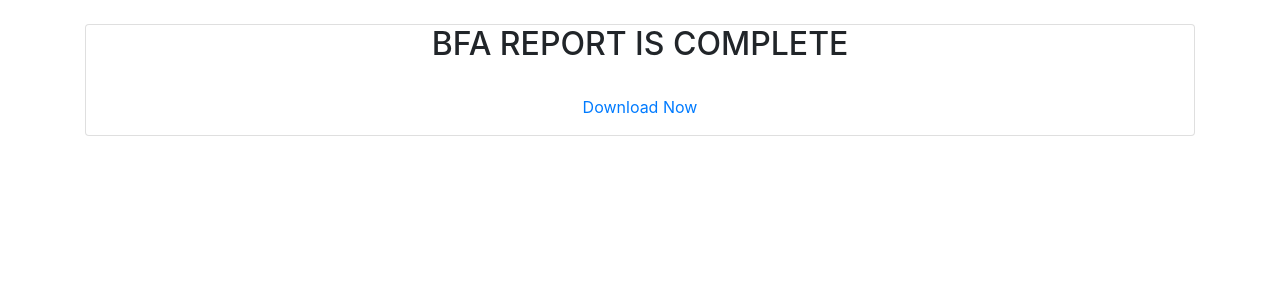
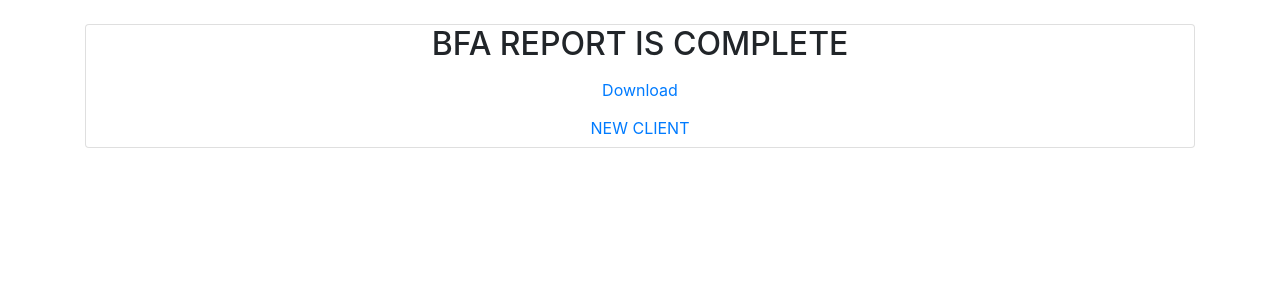
Before and after one commit to Ivan2911/BFA_Calculation, a Flask app: template templates/outputCalc.html in a window 1280 px wide. Shown: the top 300 px of the page. Run offline with Flask 2, Linux system fonts and the light colour scheme; the template is opened without the code that fills it, so the values that code supplies are empty; some libraries are stand-ins or nearby versions.

Commit message:
add button to allow user to go back to generate new client

```diff
--- a/app.py
+++ b/app.py
@@ -110,22 +110,17 @@ def report_generator():
 
     file_path = generate_report(dic_summary)
     session["file_path"] = file_path
-    print("XXXXXXXXXXXXXXXXXXXXXXXXXXXXXXXXXXXXXXXXXXXXXXXXXXXXXXXX")
-    print(file_path)
-    #print(GDSCR)
     return render_template('outputCalc.html')
 
 @app.route("/download")
 def download_file():
     file_path = session.get("file_path", None)
-    print("BBBBBBBBBBBBBBBBBBBBBBBBBBBBBBBBB")
-    print(file_path)
-    #f = open(file_path, "r")
+
     return send_file(file_path, as_attachment=True)
-    #return render_template('bfaReport.html')
+
 
 
 
 
 if __name__ == "__main__":
-    app.run(debug = True)
+    app.run(debug = True, host='0.0.0.0')
--- a/reportGenerator.py
+++ b/reportGenerator.py
@@ -44,6 +44,8 @@ def report_content(dict):
     GDSCR = str(GDSCR)
     DTO = str(DTO)
     DTI = str(DTI)
+    balance = str(balance)
+    capacity= str(capacity)
 
     #Initiate document
     document = Document()
@@ -99,7 +101,7 @@ def report_content(dict):
 
     #Bank Statement Analsyis
     document.add_heading('Bank Statement Analysis', level=1)
-    document.add_paragraph("   We conducted a bank statement analysis using (Business Name)'s bank account statements from October 2016 to January 2017. The analysis showed that in the personal account, there were $33,605 in deposits, $47,415 in debits, and a remaining balance of $224." , style='List Bullet')
+    document.add_paragraph("   We conducted a bank statement analysis and the analysis showed that the average monthly balance is "+ balance +". While based on your average deposit and withdrawal, you have a capacity of "+ capacity +"." , style='List Bullet')
 
     #Recommendations
     document.add_heading('Recommendation', level=1)
--- a/templates/outputCalc.html
+++ b/templates/outputCalc.html
@@ -7,9 +7,12 @@
         <div class="text-center">
             <h2>BFA REPORT IS COMPLETE</h2>
         </div>
-        <div class="table mt-4 text-center">
-            <a href="{{url_for('download_file')}}" > Download Now</a>
-        </div>
+        <button class="btn btn-link">
+            <a href="/download" target="_blank" >Download</a>
+        </button>
+        <button class="btn btn-link">
+            <a href="/" >NEW CLIENT</a>
+        </button>
 
 </div>
 {% endblock %}
```
Also changed, not shown: 1 other file.
